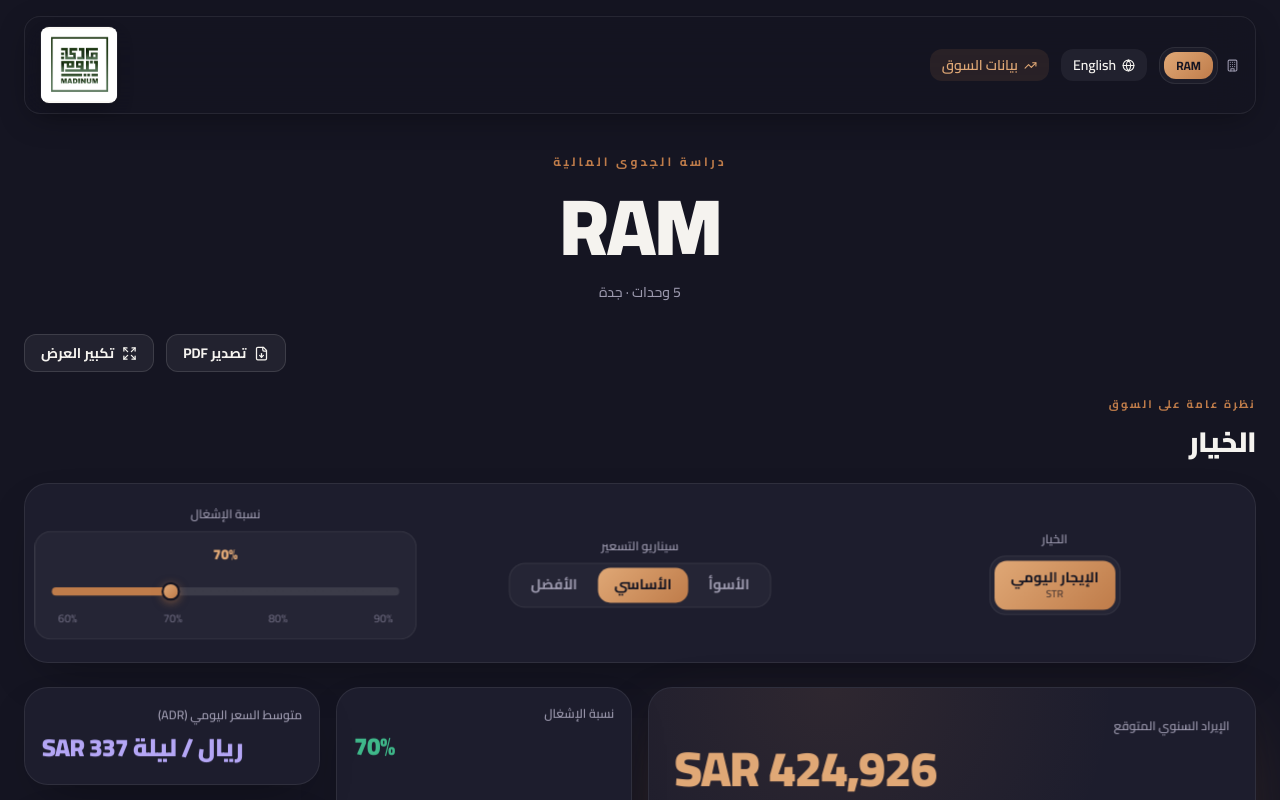
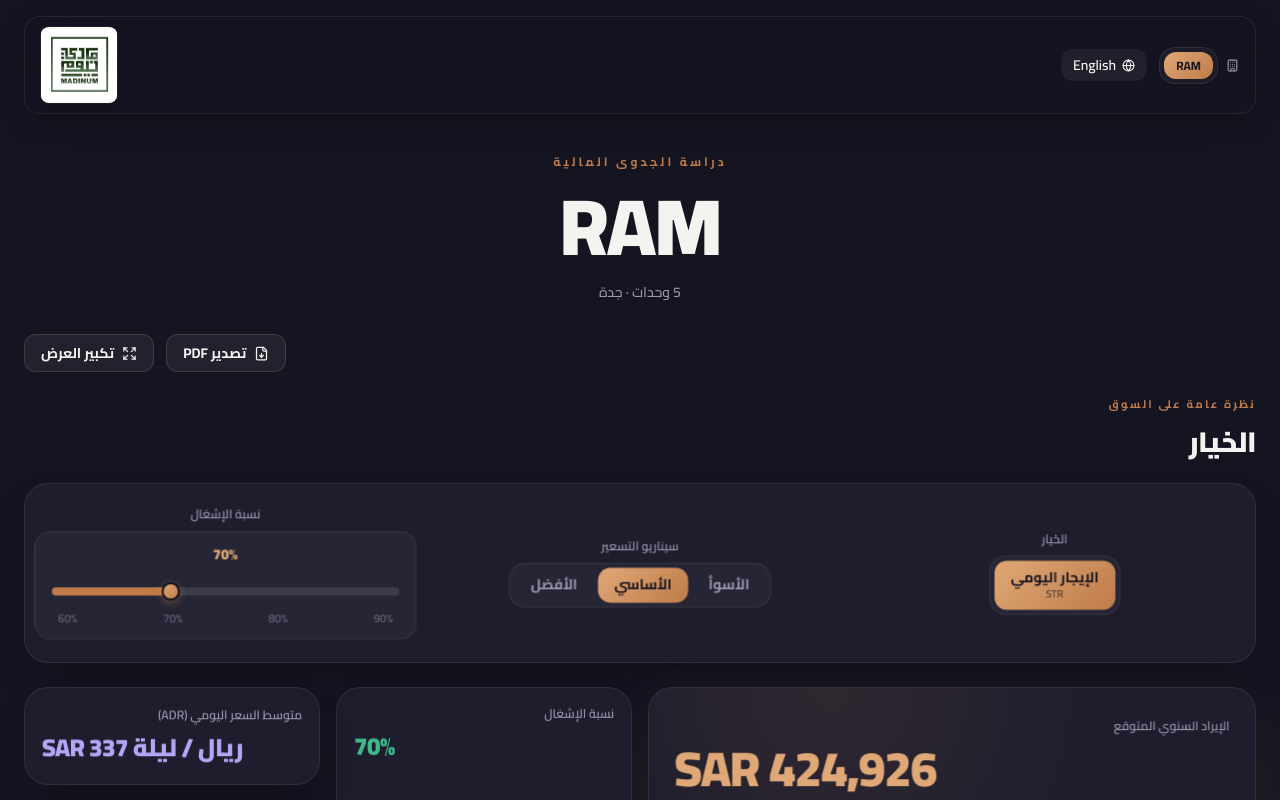
Before and after one commit to MostafaEzz9783/Leora, a React (Vite) app: page / in a window 1280 px wide. Shown: the top 800 px of the page. Built offline with nearby package versions, Linux system fonts and the light colour scheme.

Commit message:
Remove market data button

```diff
--- a/src/components/Navbar.jsx
+++ b/src/components/Navbar.jsx
@@ -1,9 +1,6 @@
-import { Globe, TrendingUp } from "lucide-react";
+import { Globe } from "lucide-react";
 import FloatingPanel from "@/components/ui/FloatingPanel";
 import ProjectSelector from "@/components/ProjectSelector";
-
-const MARKET_DATA_URL =
-  "https://docs.google.com/spreadsheets/d/1dhPpgWMX8m17jElABgCNcOk-qMYoRrqJvAfv_Bx-eYs/edit?usp=sharing";
 
 export default function Navbar({ t, language, selectedProject, onProjectChange, onToggleLanguage }) {
   return (
@@ -20,16 +17,6 @@ export default function Navbar({ t, language, selectedProject, onProjectChange,
             <Globe size={13} />
             {t.nav.languageToggle}
           </button>
-          <a
-            href={MARKET_DATA_URL}
-            target="_blank"
-            rel="noopener noreferrer"
-            className="hidden sm:inline-flex items-center gap-1.5 text-xs sm:text-sm font-semibold px-3 py-1.5 rounded-xl transition-colors duration-200 focus-visible:outline-none focus-visible:ring-2 focus-visible:ring-[#BF7C4A]"
-            style={{ color: "#E0A876", backgroundColor: "rgba(191,124,74,0.12)" }}
-          >
-            <TrendingUp size={13} />
-            {t.nav.marketValidation}
-          </a>
         </div>
 
         {/* Light backing keeps the square Madinum mark crisp on the dark nav. */}
--- a/src/i18n/translations.js
+++ b/src/i18n/translations.js
@@ -6,7 +6,6 @@ export const translations = {
     },
     nav: {
       languageToggle: "English",
-      marketValidation: "بيانات السوق",
       brandAlt: "مدينيوم",
     },
     splash: {
@@ -198,7 +197,6 @@ export const translations = {
     },
     nav: {
       languageToggle: "العربية",
-      marketValidation: "Market Validation",
       brandAlt: "Madinum",
     },
     splash: {
```
